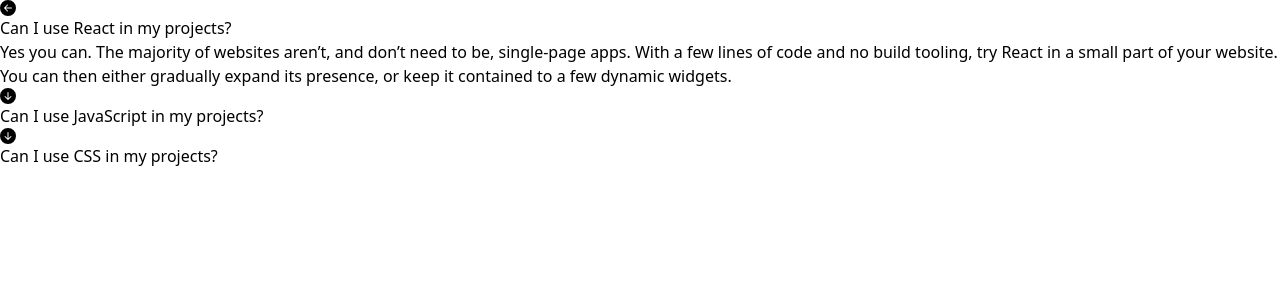
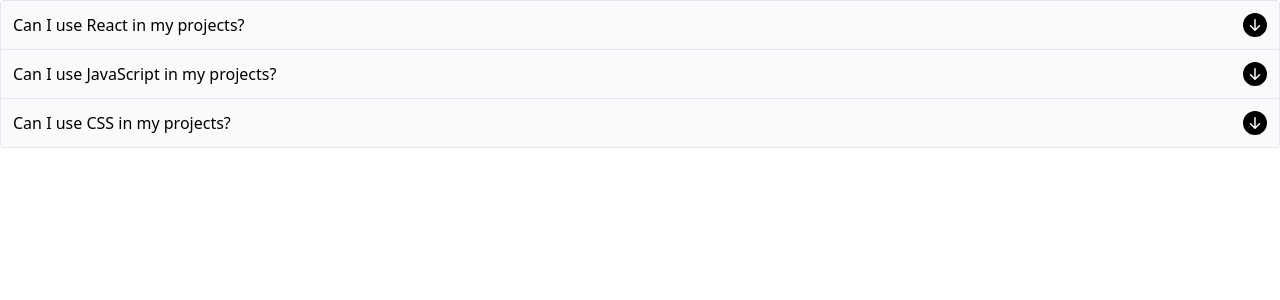
Before and after one commit to derhalljon/comps, a React (Create React App) app: page / in a window 1280 px wide. Shown: the top 300 px of the page. Built offline with nearby package versions, Linux system fonts and the light colour scheme.

Commit message:
added more styling and function to accordion

```diff
--- a/src/components/Accordion.js
+++ b/src/components/Accordion.js
@@ -4,28 +4,36 @@
 import { BsArrowLeftCircleFill, BsArrowDownCircleFill } from 'react-icons/bs';
 
 function Accordion({ items }) {
-    const [expandedIndex, setExpandedIndex] = useState(0);
+    const [expandedIndex, setExpandedIndex] = useState(-1);
+
+    const handleClick = (nextIndex) => {
+        if (expandedIndex === nextIndex) {
+            setExpandedIndex(-1);
+        } else {
+            setExpandedIndex(nextIndex);
+        }
+    };
 
     const renderedItems = items.map((item, index) => {
         const isExpanded = index === expandedIndex;
 
-        const icon = <span>
+        const icon = <span className="text-2xl">
             {isExpanded ? <BsArrowLeftCircleFill /> : <BsArrowDownCircleFill />}
         </span>
 
         return (
             <div key={item.id}>
-                <div onClick={() => setExpandedIndex(index)}>
+                <div className="flex justify-between p-3 bg-gray-50 border-b items-center cursor-pointer" onClick={() => handleClick(index)}>
+                    {item.label}
                     {icon}
-                    {item.label}
                 </div>
-                {isExpanded && <div>{item.content}</div>}
+                {isExpanded && <div className="border-b p-5" >{item.content}</div>}
             </div>
         );
     });
 
     return (
-        <div>{renderedItems}</div>
+        <div className="border-x border-t rounded">{renderedItems}</div>
 
     );
 }
```
